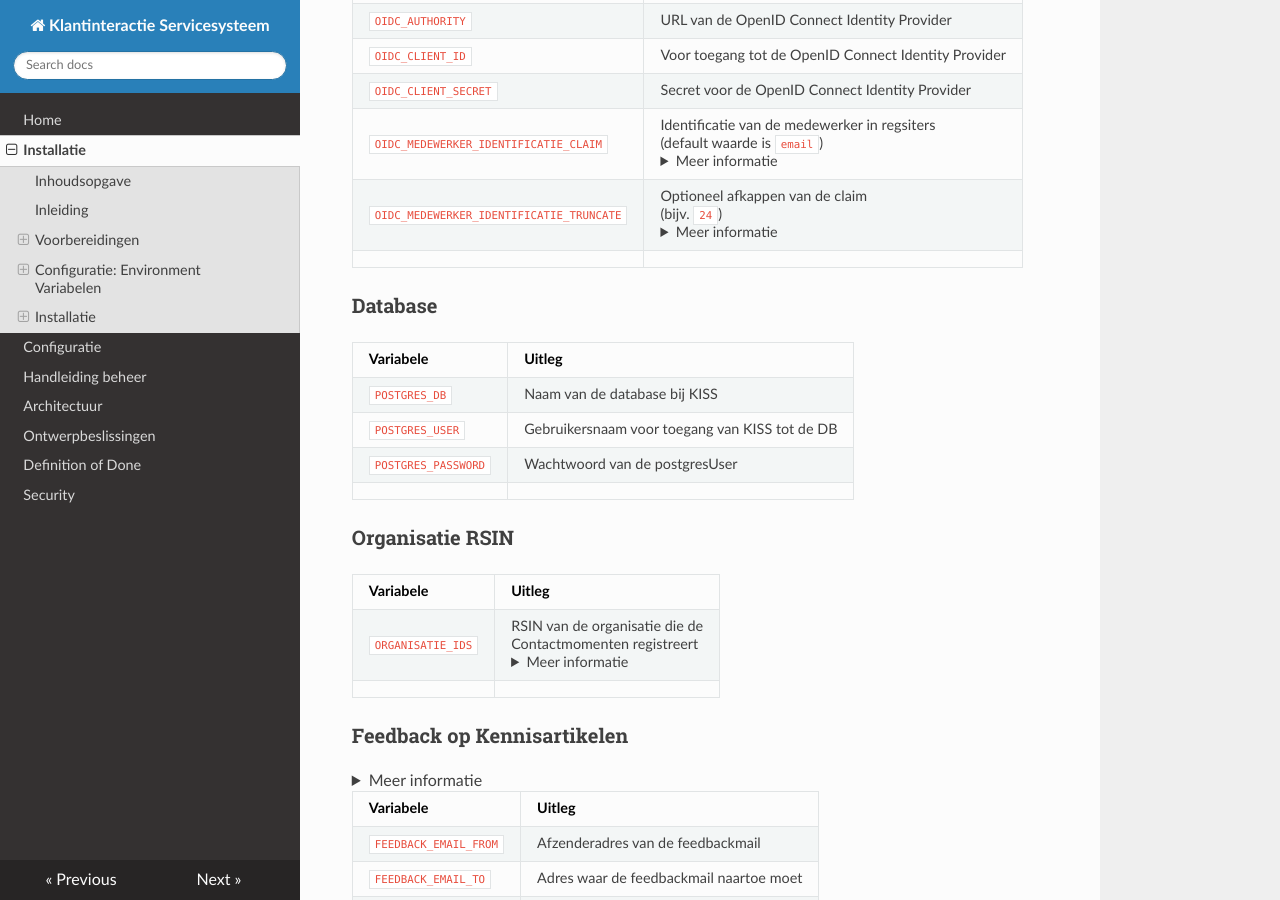
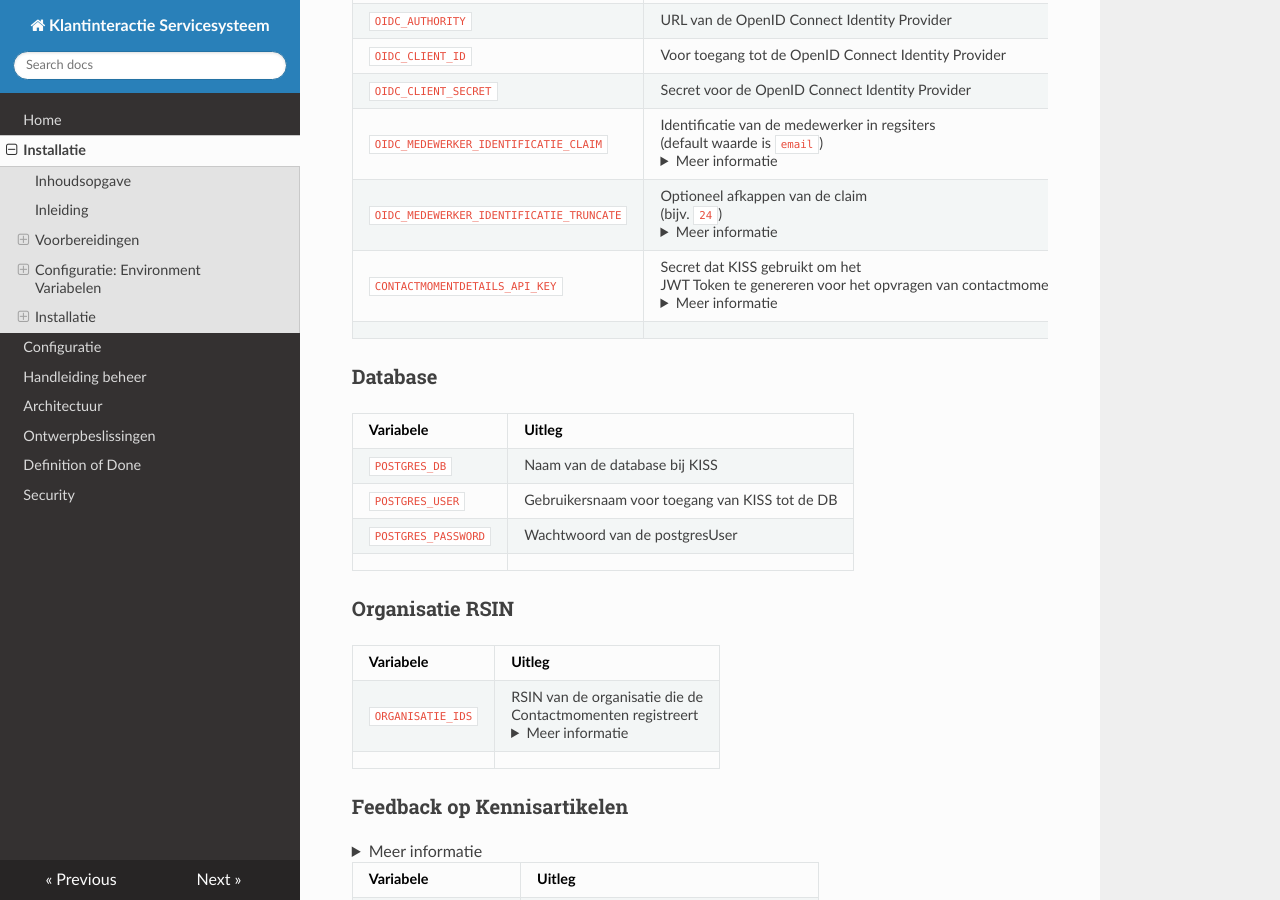
Before and after one commit to Klantinteractie-Servicesysteem/.github, an MkDocs documentation site: the page built from docs/INSTALLATION.md, in a window 1280 px wide and 900 px high, scrolled down 2332 px. Built offline with MkDocs 1.6.1, drawn with Linux system fonts in a browser that asks for light colours; nearby versions of some CDN libraries.

Commit message:
Update INSTALLATION.md
Nieuwe EnvVar voor de /api/contactmomentendetails (zie #798)

```diff
--- a/docs/INSTALLATION.md
+++ b/docs/INSTALLATION.md
@@ -87,6 +87,7 @@ Hieronder staan de benodigde environment variabelen per onderdeel van KISS.
 | `OIDC_CLIENT_SECRET`                       | Secret voor de OpenID Connect Identity Provider           |
 | `OIDC_MEDEWERKER_IDENTIFICATIE_CLAIM`    | Identificatie van de medewerker in regsiters <br/> (default waarde is `email`) <details> <summary>Meer informatie </summary> Bij het wegschrijven van gegevens naar bv. Open Klant of Open Zaak is een `medewerkerIdentificatie.identificatie` verplicht. Verschillende gemeenten gebruiken hier verschillende waardes voor. Bij een koppeling met bv. de e-Suite is het van belang dat hier de e-Suite gebruikersnaam in staat van de ingelogde KCM. </details>|
 | `OIDC_MEDEWERKER_IDENTIFICATIE_TRUNCATE` | Optioneel afkappen van de claim <br/> (bijv. `24`) <details> <summary>Meer informatie </summary> Binnen ZGW mag een `medewerkerIdentificatie.identificatie` niet langer zijn dan 24 karakters. Met deze variabele kun je ervoor zorgen dat de uiteindelijk waarde wordt afgekapt na 24 tekens. </details>       |
+| `CONTACTMOMENTDETAILS_API_KEY` | Secret dat KISS gebruikt om het <br/>JWT Token te genereren voor het opvragen van contactmomentdetails <details> <summary>Meer informatie </summary>Zie de [Handleiding beheer KISS, hoofdstuk managementinformatie](https://github.com/Klantinteractie-Servicesysteem/.github/blob/main/docs/MANUAL.md#management-informatie) <br/>voor informatie over het gebruik van deze API.</details> |
 |  |  |
 
 ### Database
```
